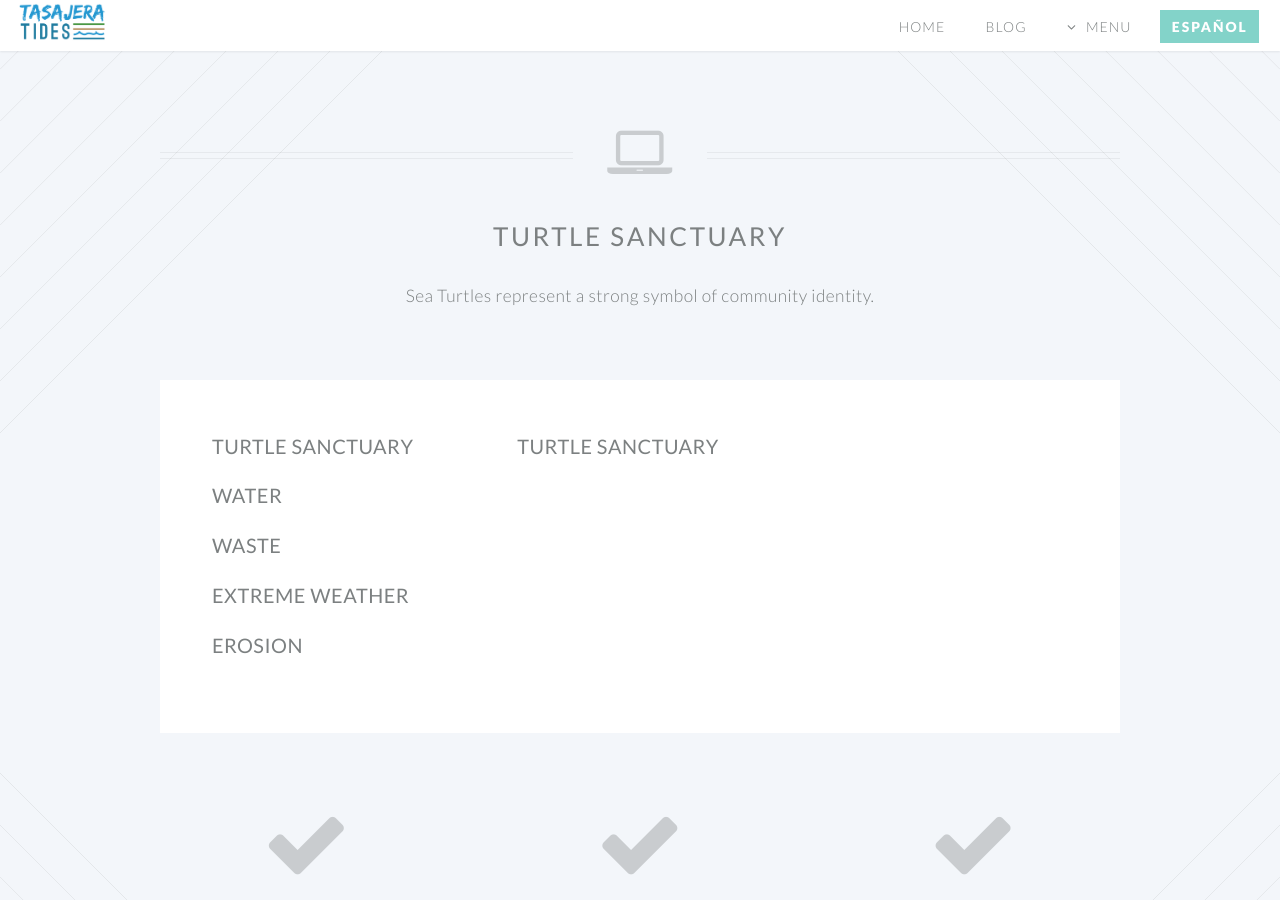
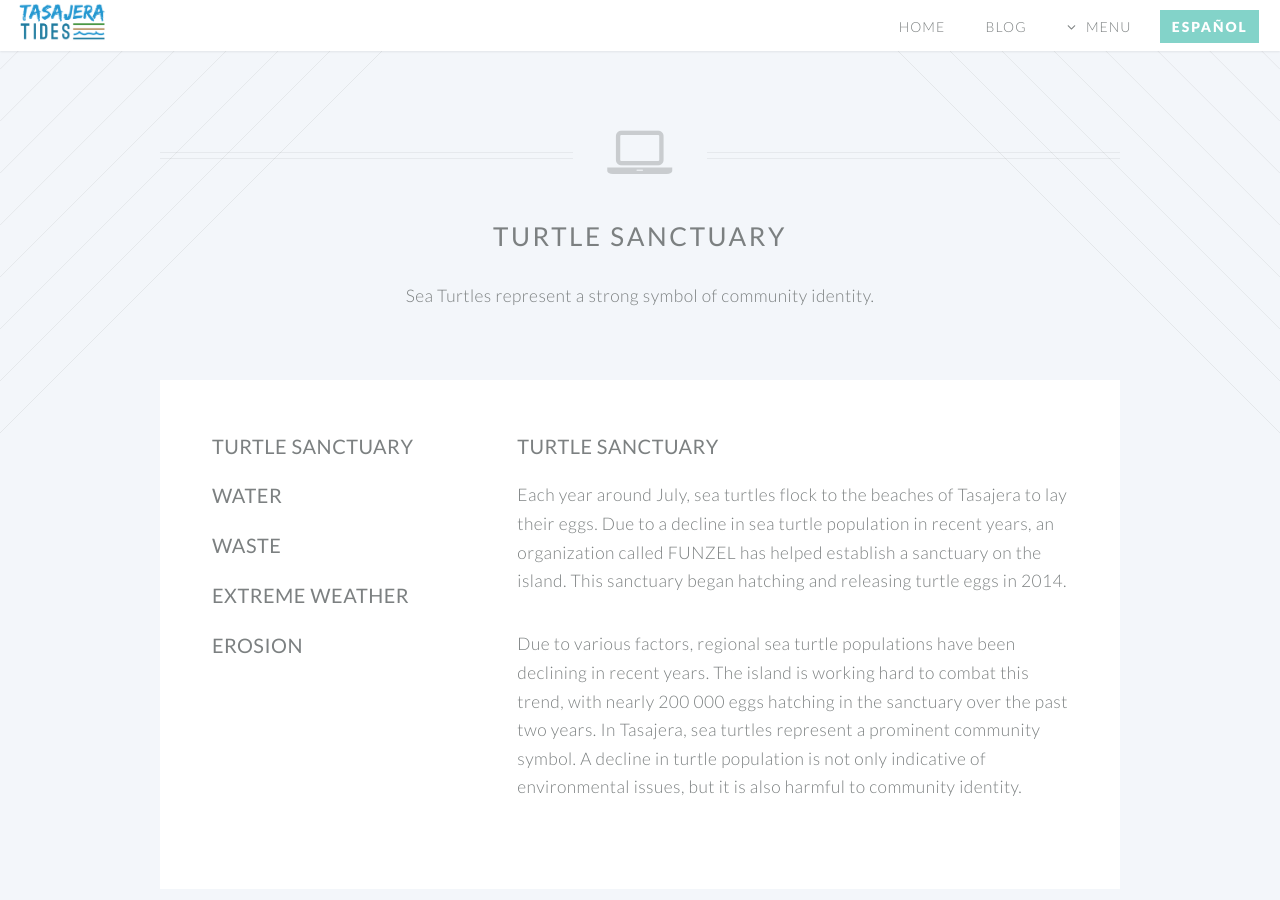
Before and after one commit to danteo90/danteo90.github.io, a Jekyll site: the page turtle-sanctuary.html, which Jekyll copies as it is, in a window 1280 px wide and 900 px high. Built offline with Jekyll 4.4.1, drawn with Linux system fonts in a browser that asks for light colours; part of the change alters nothing that is shown.

Commit message:
Update turtle-sanctuary.html

```diff
--- a/turtle-sanctuary.html
+++ b/turtle-sanctuary.html
@@ -132,6 +132,8 @@
 											<header>
 												<h3><strong>Turtle Sanctuary</strong></h3>
 											</header>
+											<p>Each year around July, sea turtles flock to the beaches of Tasajera to lay their eggs. Due to a decline in sea turtle population in recent years, an organization called FUNZEL has helped establish a sanctuary on the island. This sanctuary began hatching and releasing turtle eggs in 2014.</p>
+											<p>Due to various factors, regional sea turtle populations have been declining in recent years. The island is working hard to combat this trend, with nearly 200 000 eggs hatching in the sanctuary over the past two years. In Tasajera, sea turtles represent a prominent community symbol. A decline in turtle population is not only indicative of environmental issues, but it is also harmful to community identity.</p>
 										</section>
 									</div>
 
@@ -147,7 +149,7 @@
 								<section>
 									<span class="icon featured fa-check"></span>
 									<header>
-										<h3>Economy</h3>
+										<h3><a href="/economy.html">Economy</a></h3>
 									</header>
 									<p>Economic indicators are essential for securing the long-term sustainability of a community.</p>
 								</section>
@@ -158,7 +160,7 @@
 								<section>
 									<span class="icon featured fa-check"></span>
 									<header>
-										<h3>Society</h3>
+										<h3><a href="/society.html">Society</a></h3>
 									</header>
 									<p>The social dimension of a community influences the health and wellbeing of its members.</p>
 								</section>
@@ -169,7 +171,7 @@
 								<section>
 									<span class="icon featured fa-check"></span>
 									<header>
-										<h3>Environment</h3>
+										<h3><a href="/environment.html">Environment</a></h3>
 									</header>
 									<p>Environmental issues have a strong impact on the wellbeing of a community.</p>
 								</section>
```
